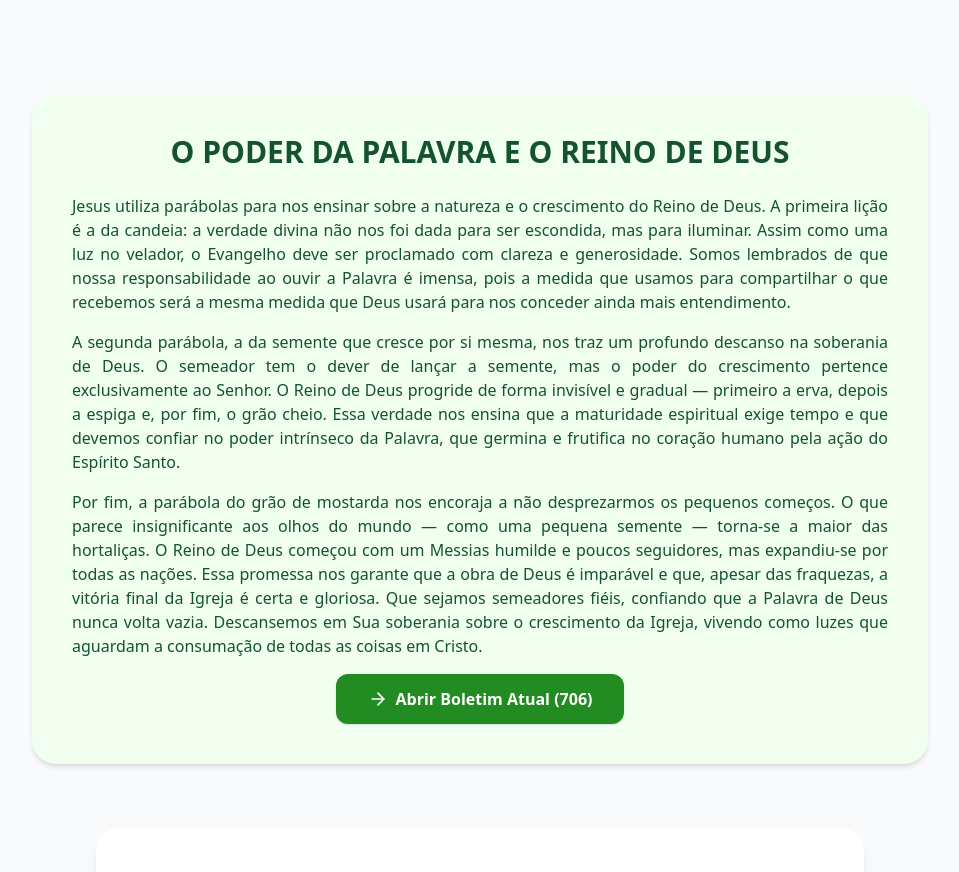
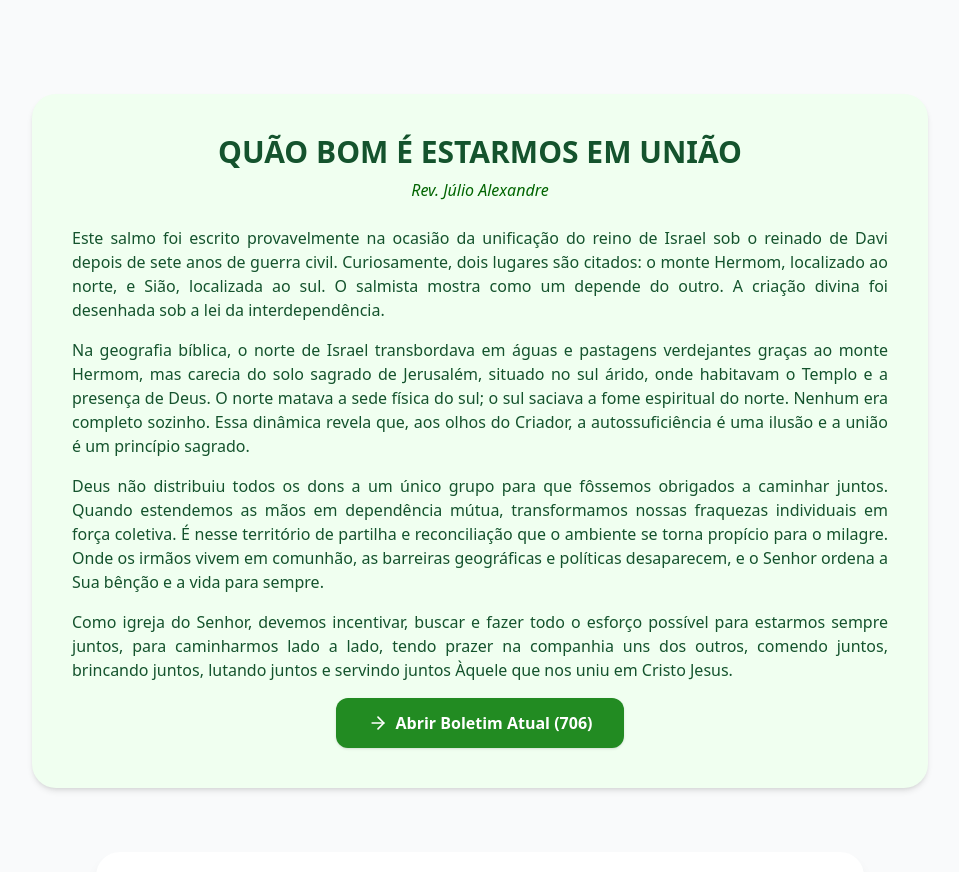
Before and after one commit to ViniciusMoraesTavares/Hub-boletim-ipbsg, a React (Vite) app: page / in a window 1280 px wide. Shown: the part 1240-2112 px from the top of the page, without its empty margins (160-1119 px from the left). Built offline with nearby package versions, Linux system fonts and the light colour scheme.

Commit message:
Update pastoral content and author information

```diff
--- a/src/data/pastoral.ts
+++ b/src/data/pastoral.ts
@@ -1,11 +1,13 @@
 export const pastoral = {
-  title: 'O PODER DA PALAVRA E O REINO DE DEUS',
-  author: '',
+  title: 'QUÃO BOM É ESTARMOS EM UNIÃO',
+  author: 'Rev. Júlio Alexandre',
   paragraphs: [
-    'Jesus utiliza parábolas para nos ensinar sobre a natureza e o crescimento do Reino de Deus. A primeira lição é a da candeia: a verdade divina não nos foi dada para ser escondida, mas para iluminar. Assim como uma luz no velador, o Evangelho deve ser proclamado com clareza e generosidade. Somos lembrados de que nossa responsabilidade ao ouvir a Palavra é imensa, pois a medida que usamos para compartilhar o que recebemos será a mesma medida que Deus usará para nos conceder ainda mais entendimento.',
+    'Este salmo foi escrito provavelmente na ocasião da unificação do reino de Israel sob o reinado de Davi depois de sete anos de guerra civil. Curiosamente, dois lugares são citados: o monte Hermom, localizado ao norte, e Sião, localizada ao sul. O salmista mostra como um depende do outro. A criação divina foi desenhada sob a lei da interdependência.',
 
-    'A segunda parábola, a da semente que cresce por si mesma, nos traz um profundo descanso na soberania de Deus. O semeador tem o dever de lançar a semente, mas o poder do crescimento pertence exclusivamente ao Senhor. O Reino de Deus progride de forma invisível e gradual — primeiro a erva, depois a espiga e, por fim, o grão cheio. Essa verdade nos ensina que a maturidade espiritual exige tempo e que devemos confiar no poder intrínseco da Palavra, que germina e frutifica no coração humano pela ação do Espírito Santo.',
+    'Na geografia bíblica, o norte de Israel transbordava em águas e pastagens verdejantes graças ao monte Hermom, mas carecia do solo sagrado de Jerusalém, situado no sul árido, onde habitavam o Templo e a presença de Deus. O norte matava a sede física do sul; o sul saciava a fome espiritual do norte. Nenhum era completo sozinho. Essa dinâmica revela que, aos olhos do Criador, a autossuficiência é uma ilusão e a união é um princípio sagrado.',
 
-    'Por fim, a parábola do grão de mostarda nos encoraja a não desprezarmos os pequenos começos. O que parece insignificante aos olhos do mundo — como uma pequena semente — torna-se a maior das hortaliças. O Reino de Deus começou com um Messias humilde e poucos seguidores, mas expandiu-se por todas as nações. Essa promessa nos garante que a obra de Deus é imparável e que, apesar das fraquezas, a vitória final da Igreja é certa e gloriosa. Que sejamos semeadores fiéis, confiando que a Palavra de Deus nunca volta vazia. Descansemos em Sua soberania sobre o crescimento da Igreja, vivendo como luzes que aguardam a consumação de todas as coisas em Cristo.'
+    'Deus não distribuiu todos os dons a um único grupo para que fôssemos obrigados a caminhar juntos. Quando estendemos as mãos em dependência mútua, transformamos nossas fraquezas individuais em força coletiva. É nesse território de partilha e reconciliação que o ambiente se torna propício para o milagre. Onde os irmãos vivem em comunhão, as barreiras geográficas e políticas desaparecem, e o Senhor ordena a Sua bênção e a vida para sempre.',
+
+    'Como igreja do Senhor, devemos incentivar, buscar e fazer todo o esforço possível para estarmos sempre juntos, para caminharmos lado a lado, tendo prazer na companhia uns dos outros, comendo juntos, brincando juntos, lutando juntos e servindo juntos Àquele que nos uniu em Cristo Jesus.'
   ],
 };
```
